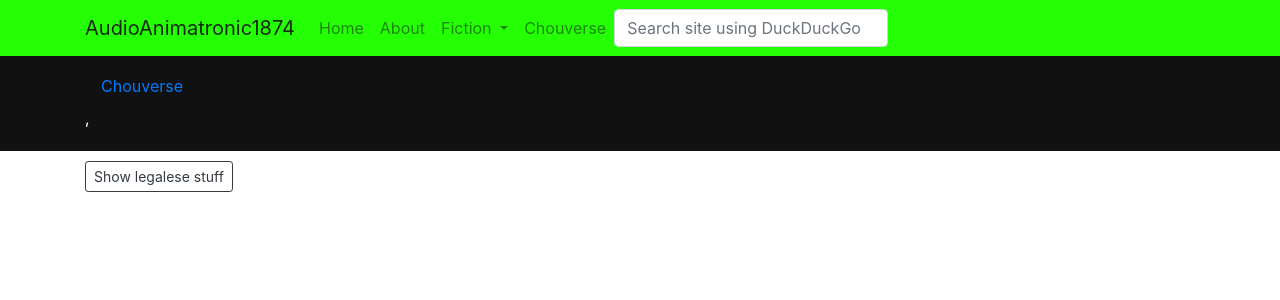
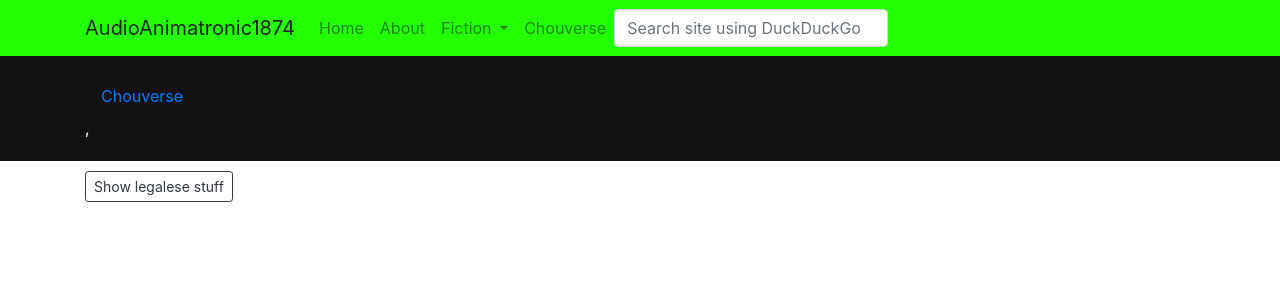
Before and after one commit to aa1874/aa1874site, a Jekyll site: the page built from chouverse.md, in a window 1280 px wide. Shown: the top 300 px of the page. Built offline with Jekyll 4.4.1, drawn with Linux system fonts in a browser that asks for light colours; nearby versions of some CDN libraries; some web fonts are replaced.

Commit message:
container

```diff
--- a/_layouts/chouverse.html
+++ b/_layouts/chouverse.html
@@ -5,7 +5,7 @@
     </head>
     <body>
         {% include header.html %}
-        <section class="chouverse-content" style="padding-top: 10px; padding-bottom: 5px; margin-bottom: 10px; ">
+        <section class="chouverse-content" style="padding-top: 20px; padding-bottom: 5px; margin-bottom: 10px; ">
             <div class="container">
                 <ul class="nav chouverse-nav">
                     <li class="nav-item"><a href="/chouverse" class="nav-link">Chouverse</a></li>
```
